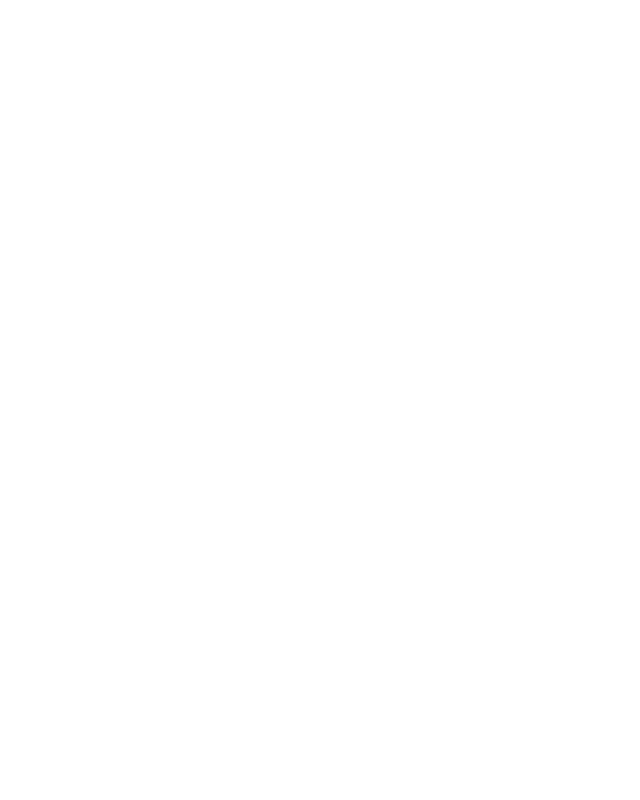
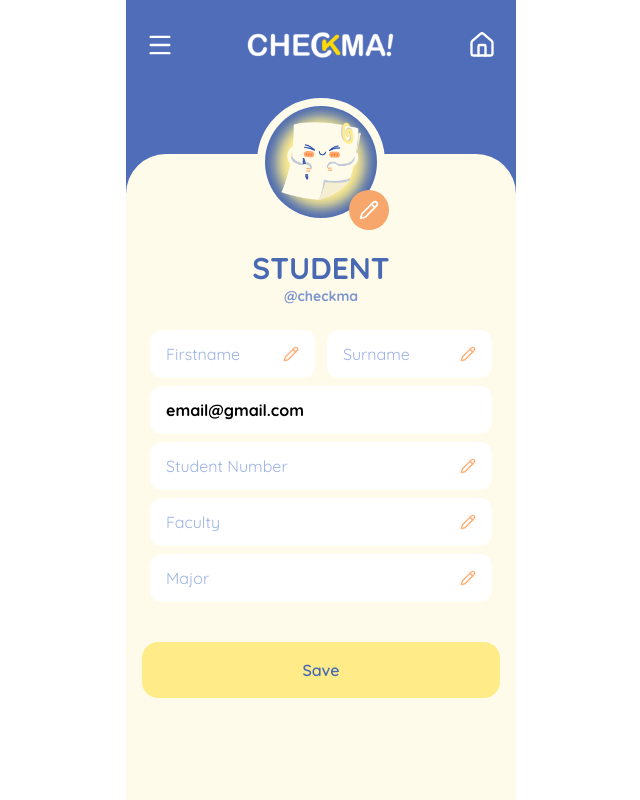
Before and after one commit to Jinny112477/CHECKMA, a React (Vite) app in the folder frontend/: page /student/profile in a window 1280 px wide. Before the commit this address had no page. Shown: the whole page, without its empty margins (319-959 px from the left). Built offline with nearby package versions, Linux system fonts and the light colour scheme.

Commit message:
add student profile

```diff
--- a/frontend/src/App.jsx
+++ b/frontend/src/App.jsx
@@ -9,6 +9,7 @@
 import HomeProf from "./pages/Prof-Home";
 import JoinStudent from "./pages/Student-Join";
 import CreateProf from "./pages/Prof-Create";
+import ProfileStudent from "./pages/Student-Profile"
 
 function App() {
   return (
@@ -23,6 +24,7 @@
         <Route path="/prof/home" element={<HomeProf />} />
         <Route path="/student/join" element={<JoinStudent />} />
         <Route path="/prof/create" element={<CreateProf />} />
+        <Route path="/student/profile" element={<ProfileStudent />}/>
       </Routes>
   );
 }
--- a/frontend/src/pages/Prof-Home.jsx
+++ b/frontend/src/pages/Prof-Home.jsx
@@ -116,9 +116,11 @@
 
             <img src="/CHECKMA-logo-white.svg" className="h-7" />
 
-            <button className="w-10 h-10 rounded-full bg-[#9DB2E3] flex items-center justify-center">
-              <img src="/NongCheck.svg" className="w-[30px] h-[30px]" />
-            </button>
+            <Link>
+              <button className="w-10 h-10 rounded-full bg-[#9DB2E3] flex items-center justify-center">
+                <img src="/NongCheck.svg" className="w-[30px] h-[30px]" />
+              </button>
+            </Link>
           </header>
 
           {openMenu && (
--- a/frontend/src/pages/Student-Home.jsx
+++ b/frontend/src/pages/Student-Home.jsx
@@ -116,9 +116,11 @@
 
             <img src="/CHECKMA-logo-white.svg" className="h-7" />
 
-            <button className="w-10 h-10 rounded-full bg-[#9DB2E3] flex items-center justify-center">
-              <img src="/NongCheck.svg" className="w-[30px] h-[30px]" />
-            </button>
+            <Link to="/student/profile">
+              <button className="w-10 h-10 rounded-full bg-[#9DB2E3] flex items-center justify-center">
+                <img src="/NongCheck.svg" className="w-[30px] h-[30px]" />
+              </button>
+            </Link>
           </header>
 
           {openMenu && (
@@ -126,6 +128,7 @@
               <MenuItem
                 icon={Settings}
                 label="Setting"
+                to="/student/profile"
                 onClick={() => setOpenMenu(false)}
               />
               <MenuItem
--- /dev/null
+++ b/frontend/src/pages/Student-Profile.jsx
@@ -0,0 +1,239 @@
+import { useEffect, useRef, useState } from "react";
+import {
+  Menu,
+  Settings,
+  LogOut,
+  House,
+  Pencil
+} from "lucide-react";
+import { Link } from "react-router-dom";
+
+/* ===== reusable menu item ===== */
+function MenuItem({ icon: Icon, label, onClick, variant = "primary", to }) {
+  const variants = {
+    primary: "bg-[#AFC1F3] text-[#4F6DB8]",
+    danger: "bg-[#AFC1F3] text-white",
+    join: "bg-[#AFC1F3] text-[#4F6DB8]",
+  };
+
+  if(to) {
+    return (
+      <Link to={to} onClick={onClick} className={`w-full px-4 py-2 rounded-xl flex items-center gap-2 font-semibold transition ${variants[variant]}`}>
+        <Icon size={16} />
+        {label}
+      </Link>
+    );
+  }
+
+  return (
+    <button
+      onClick={onClick}
+      className={`w-full px-4 py-2 rounded-xl flex items-center gap-2 font-semibold transition ${variants[variant]}`}
+    >
+      <Icon size={16} />
+      {label}
+    </button>
+  );
+}
+
+export default function ProfileStudent() {
+  const [openMenu, setOpenMenu] = useState(false);
+  const [showJoin, setShowJoin] = useState(false);
+
+  const headerRef = useRef(null);
+  const joinRef = useRef(null);
+
+  useEffect(() => {
+    function handleClickOutside(e) {
+      if (openMenu && headerRef.current && !headerRef.current.contains(e.target))
+        setOpenMenu(false);
+
+      if (showJoin && joinRef.current && !joinRef.current.contains(e.target))
+        setShowJoin(false);
+    }
+
+    document.addEventListener("mousedown", handleClickOutside);
+    return () =>
+      document.removeEventListener("mousedown", handleClickOutside);
+  }, [openMenu, showJoin]);
+
+  return(
+    <div className="min-h-screen w-full flex justify-center bg-white">
+      <div className="relative w-full max-w-[390px] h-screen bg-[#4F6DB8] flex flex-col overflow-hidden">
+
+
+        {/* ================= HEADER ================= */}
+        <div ref={headerRef} className="relative shrink-0">
+          <header className="h-[90px] flex items-center justify-between px-5">
+            <button onClick={() => setOpenMenu(!openMenu)}>
+              <Menu
+                size={28}
+                className={`text-white transition-transform duration-300 ${
+                openMenu ? "rotate-180" : "rotate-0"
+                }`}
+              />
+            </button>
+
+            <img src="/CHECKMA-logo-white.svg" className="h-7" />
+
+            {/* house */}
+            <Link to="/student/home" className="flex items-center justify-center text-white">
+              <House size={28} />
+            </Link>
+          </header>
+
+          {openMenu && (
+            <div className="absolute top-[70px] left-4 space-y-2 z-30">
+              <MenuItem
+                  icon={Settings}
+                  label="Setting"
+                  to="/student/profile"
+                  onClick={() => setOpenMenu(false)}
+              />
+              <MenuItem
+                  icon={LogOut}
+                  label="Log out"
+                  variant="danger"
+                  onClick={() => setOpenMenu(false)}
+              />
+            </div>
+          )}
+        </div>
+
+
+        {/* ================= CONTENT ================= */}
+        <div className="relative flex-1 flex flex-col mt-16">
+
+          {/* profile image floating */}
+          <div className="absolute -top-12 sm:-top-14 left-1/2 -translate-x-1/2 z-10">
+            <div className="relative">
+              {/* profile circle */}
+              <div className="w-32 h-32 rounded-full bg-white border-8 border-[#FFFBEA] overflow-hidden">
+                {/* แสดงรูปโปรไฟล์ */}
+                <img
+                  src="/NongCheckicon.png"
+                  className="w-full h-full object-cover"
+                />
+              </div>
+
+              {/* edit button */}
+              <button
+                className="
+                absolute -bottom-1 -right-1
+                w-10 h-10 rounded-full
+                bg-[#F7A76C]
+                flex items-center justify-center
+                hover:scale-105 transition
+                "
+              >
+                <Pencil size={20} className="text-white" />
+              </button>
+            </div>
+          </div>
+
+          {/* form area */}
+          <div className="flex-1 bg-[#FFFBEA] rounded-t-[40px] overflow-y-auto p-4">
+
+            {/* account id */}
+            <h1 className="text-3xl font-bold text-[#4969B2] mt-20 text-center">
+              STUDENT
+            </h1>
+            <p className="text-sm text-[#7C95CF] font-bold text-center">
+              @checkma
+            </p>
+
+            {/* firstname + surname */}
+            <div className="m-2 grid grid-cols-2 gap-3 mt-6">
+              {/* firstname */}
+              <div className="relative">
+                  <input
+                  type="text"
+                  placeholder="Firstname"
+                  className="w-full px-4 py-3 pr-10 rounded-xl bg-white outline-none
+                    placeholder:text-[#9DB2E3] placeholder:font-normal font-semibold"
+                  />
+                <Pencil size={16} className="absolute right-4 top-1/2 -translate-y-1/2 text-[#FFAC75]" />
+              </div>
+
+              {/* surname */}
+              <div className="relative">
+                  <input
+                  type="text"
+                  placeholder="Surname"
+                  className="w-full px-4 py-3 pr-10 rounded-xl bg-white outline-none
+                    placeholder:text-[#9DB2E3] placeholder:font-normal font-semibold"
+                  />
+                <Pencil size={16} className="absolute right-4 top-1/2 -translate-y-1/2 text-[#FFAC75]" />
+              </div>
+            </div>
+
+            {/* email disabled  */}
+            <div className="m-2">
+              <div className="flex items-center bg-white rounded-xl font-semibold">
+                <input
+                disabled
+                id="email"
+                type="email"
+                placeholder="email@gmail.com"
+                className="w-full px-4 py-3 outline-none bg-transparent
+                placeholder:text-[#000000] placeholder:font-bold"
+                />
+              </div>
+            </div>
+
+            {/* student number  */}
+            <div className="m-2">
+              <div className="flex items-center bg-white rounded-xl font-semibold relative">
+                <input
+                type="text"
+                placeholder="Student Number"
+                className="w-full px-4 py-3 pr-10 outline-none bg-transparent
+                placeholder:text-[#9DB2E3] placeholder:font-light"
+                />
+                <Pencil size={16} className="absolute right-4 top-1/2 -translate-y-1/2 text-[#FFAC75]" />
+              </div>
+            </div>
+
+            {/* faculty  */}
+            <div className="m-2">
+              <div className="flex items-center bg-white rounded-xl font-semibold relative">
+                <input
+                type="text"
+                placeholder="Faculty"
+                className="w-full px-4 py-3 pr-10 outline-none bg-transparent
+                placeholder:text-[#9DB2E3] placeholder:font-light"
+                />
+                <Pencil size={16} className="absolute right-4 top-1/2 -translate-y-1/2 text-[#FFAC75]" />
+              </div>
+            </div>
+
+            {/* major  */}
+            <div className="m-2">
+              <div className="flex items-center bg-white rounded-xl font-semibold relative">
+                <input
+                type="text"
+                placeholder="Major"
+                className="w-full px-4 py-3 pr-10 outline-none bg-transparent
+                placeholder:text-[#9DB2E3] placeholder:font-light"
+                />
+                <Pencil size={16} className="absolute right-4 top-1/2 -translate-y-1/2 text-[#FFAC75]" />
+              </div>
+            </div>
+
+
+            {/* create button */}
+            <button
+              className="mt-8 w-full bg-[#FFEC89] text-[#4969B2] py-3 sm:py-4
+              rounded-2xl font-semibold hover:bg-[#ffe97a] transition"
+            >
+              Save
+            </button>
+
+          </div>
+
+        </div>
+
+      </div>
+    </div>
+  );
+}
```
Also changed, not shown: frontend/src/pages/Prof-Create.jsx (+5 -5 lines).
